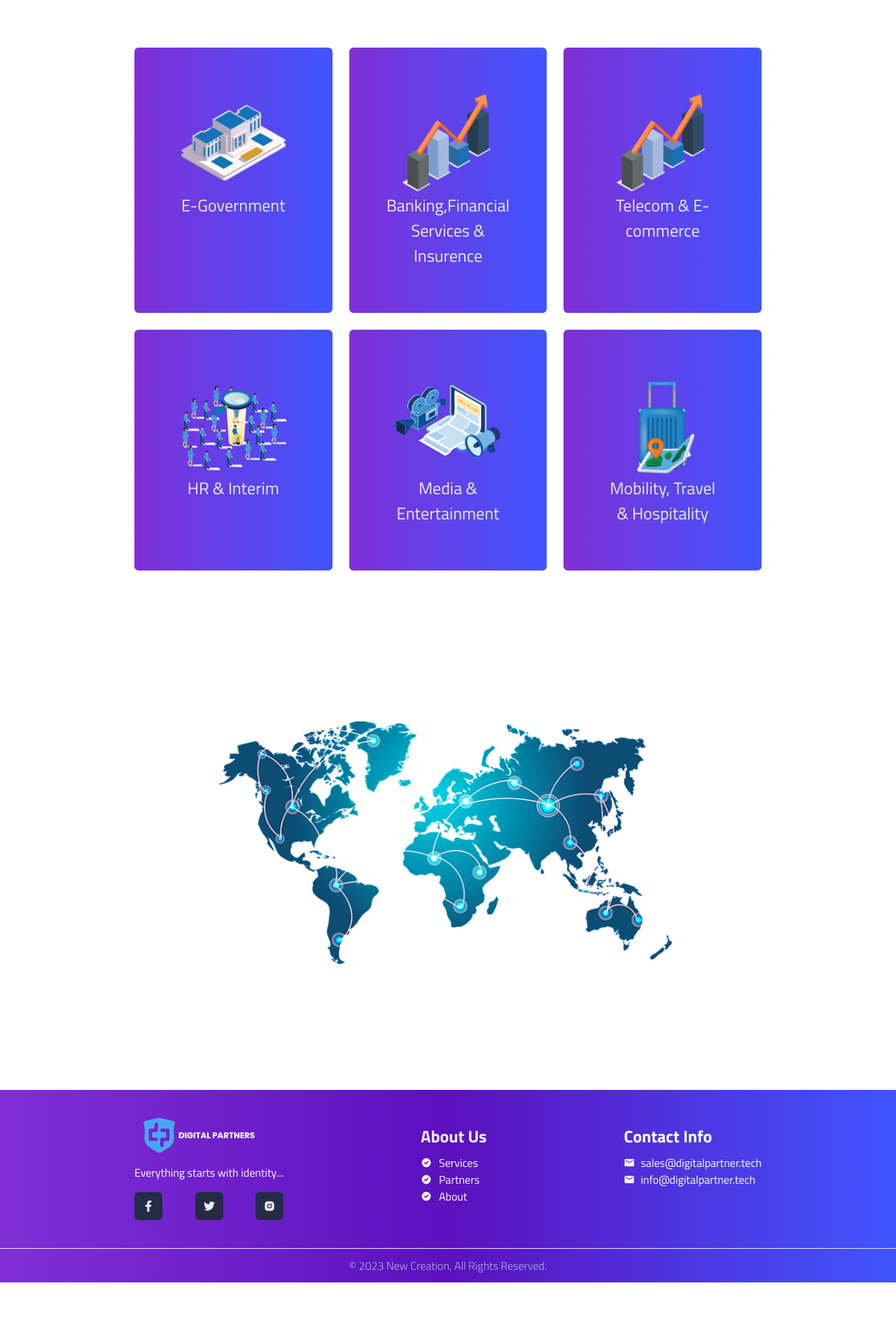
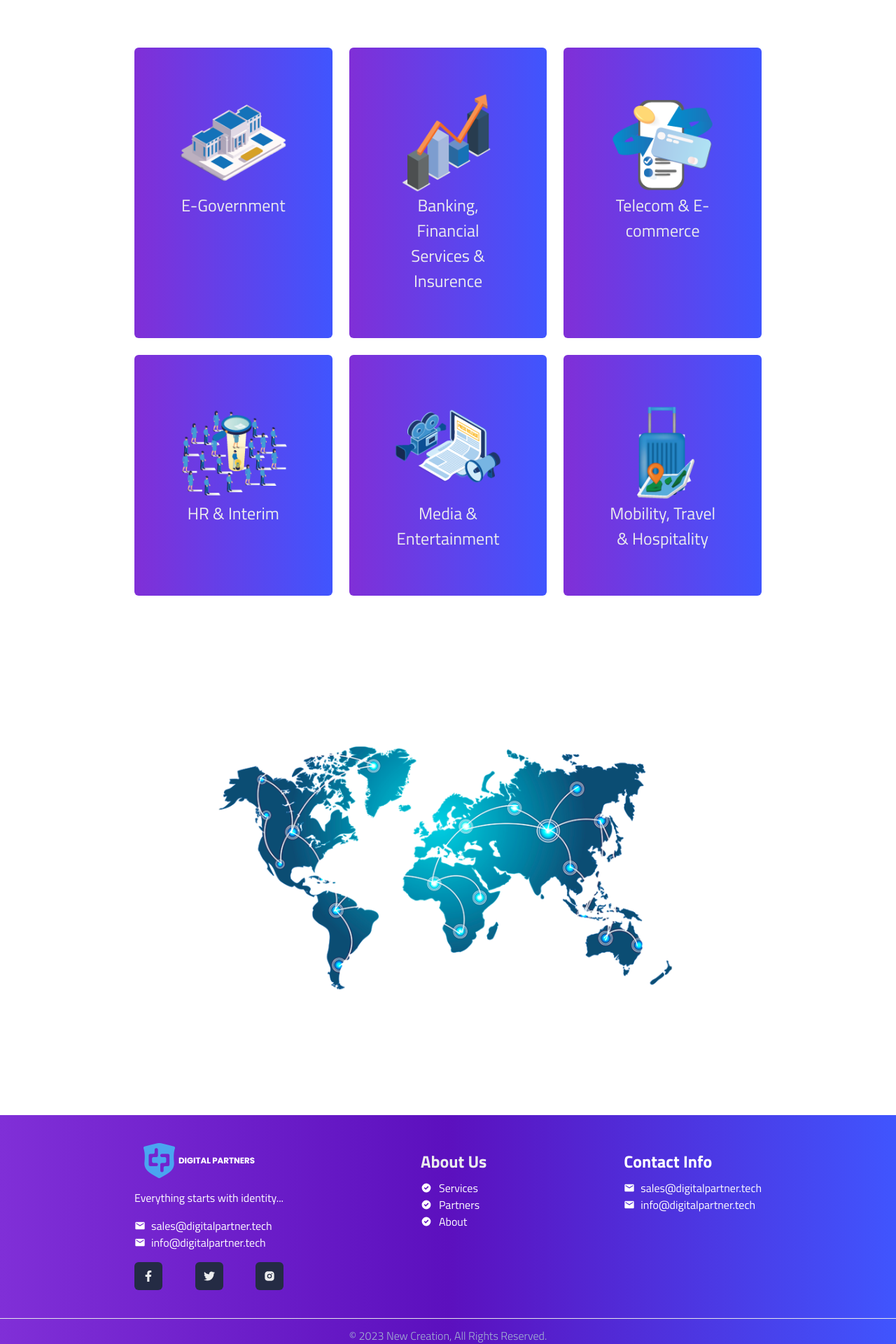
Before and after one commit to abdulqadirmohamed/digital-partners, a Next.js app: page / in a window 1280 px wide. Shown: the part 6660-8580 px from the top of the page at 70% size. Before the commit the page ends 8492 px from the top, so only its background shows below. Built offline with nearby package versions, Linux system fonts and the light colour scheme.

Commit message:
final commit

```diff
--- a/src/components/Footer.jsx
+++ b/src/components/Footer.jsx
@@ -14,11 +14,10 @@ const Footer = () => {
   const navLinks = [
     { id: 1, url: "#services", title: "Services" },
     { id: 2, url: "#partners", title: "Partners" },
-    { id: 3, url: "#about", title: "About" }
+    { id: 3, url: "#about", title: "About" },
   ];
 
   const handleScroll = (e) => {
-
     e.preventDefault();
     // get the href and remove everything before the hash (#)
     const href = e.currentTarget.href;
@@ -31,7 +30,10 @@ const Footer = () => {
   };
 
   return (
-    <div className="bg-gradient-to-r to-primary from-secondary via-[#5c10be]" id="contact">
+    <div
+      className="bg-gradient-to-r to-primary from-secondary via-[#5c10be]"
+      id="contact"
+    >
       <div className="md:w-[70%] w-[90%] mx-auto h-full mt-5 py-10">
         <div className="flex md:justify-between justify-center gap-4">
           <div className="flex flex-col justify-center gap-4">
@@ -41,6 +43,30 @@ const Footer = () => {
             <p className="text-white font-normal">
               Everything starts with identity...
             </p>
+            <div className="text-white">
+              <div className="flex gap-2 items-center cursor-pointer group">
+                <span>
+                  <MdEmail />
+                </span>
+                <Link
+                  href="mailto:sales@digitalpartner.tech"
+                  className="hover:underline "
+                >
+                  sales@digitalpartner.tech
+                </Link>
+              </div>
+              <div className="flex gap-2 items-center cursor-pointer group">
+                <span>
+                  <MdEmail />
+                </span>
+                <Link
+                  href="mailto:sales@digitalpartner.tech"
+                  className="hover:underline "
+                >
+                  info@digitalpartner.tech
+                </Link>
+              </div>
+            </div>
             <div className="flex md:justify-between justify-center gap-3">
               <span className="bg-[#242B44] hover:bg-primary text-darkWhite p-3 rounded-md cursor-pointer">
                 <FaFacebookF />
@@ -52,6 +78,7 @@ const Footer = () => {
                 <RiInstagramFill />
               </span>
             </div>
+
           </div>
           <div className="md:block hidden">
             <h1 className="md:text-[24px] text-darkWhite font-bold my-2">
@@ -77,23 +104,22 @@ const Footer = () => {
                       clipRule="evenodd"
                     ></path>
                   </svg>
-                  <span >
-                    {nav.title}
-                  </span>
+                  <span>{nav.title}</span>
                 </Link>
               ))}
             </div>
           </div>
           <div className="md:block hidden text-white">
-            <h1 className="md:text-[24px] font-bold my-2">
-              Contact Info
-            </h1>
+            <h1 className="md:text-[24px] font-bold my-2">Contact Info</h1>
             <div>
               <div className="flex gap-2 items-center cursor-pointer group">
-                <span >
+                <span>
                   <MdEmail />
                 </span>
-                <Link href="mailto:sales@digitalpartner.tech" className="hover:underline ">
+                <Link
+                  href="mailto:sales@digitalpartner.tech"
+                  className="hover:underline "
+                >
                   sales@digitalpartner.tech
                 </Link>
               </div>
@@ -101,7 +127,10 @@ const Footer = () => {
                 <span>
                   <MdEmail />
                 </span>
-                <Link href="mailto:info@digitalpartner.tech" className="hover:underline ">
+                <Link
+                  href="mailto:info@digitalpartner.tech"
+                  className="hover:underline "
+                >
                   info@digitalpartner.tech
                 </Link>
               </div>
--- a/src/components/Services.jsx
+++ b/src/components/Services.jsx
@@ -14,9 +14,9 @@ import img6 from "../img/services-img8.png";
 
 const Services = () => {
   const pricePlans = [
-    { id: 3, logo: img3, title: "E-Government" },
-    { id: 2, logo: img2, title: "Banking,Financial Services & Insurence " },
-    { id: 2, logo: img2, title: "Telecom & E-commerce" },
+    { id: 1, logo: img3, title: "E-Government" },
+    { id: 2, logo: img2, title: "Banking, Financial Services & Insurence" },
+    { id: 3, logo: img1, title: "Telecom & E-commerce" },
     { id: 4, logo: img4, title: "HR & Interim" },
 
     { id: 5, logo: img5, title: "Media & Entertainment" },
```
